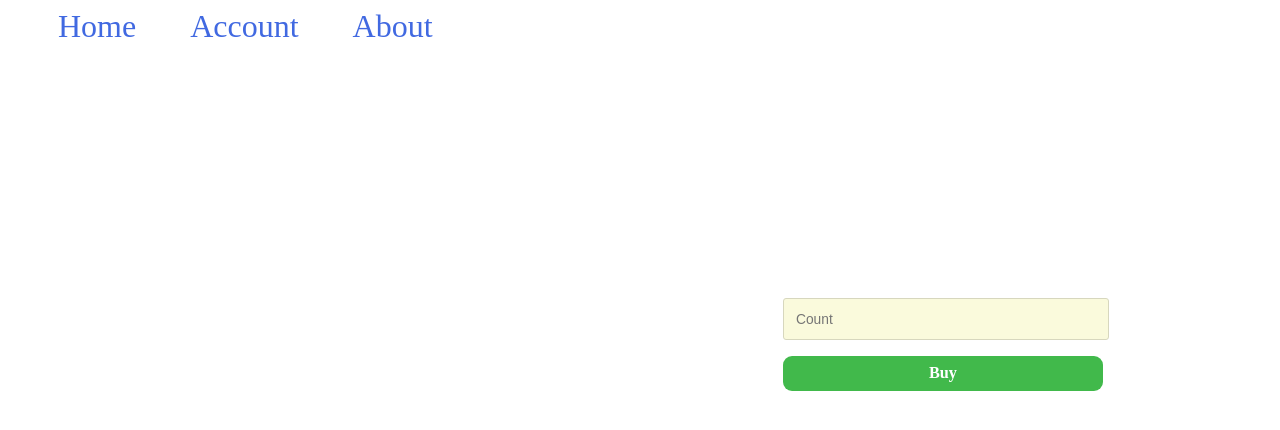
After one commit to 1lyasm/hobby_store, a Flask app: page /buy in a window 1280 px wide. The commit adds this page. Shown: the top 430 px of the page. Run offline with Flask 3, Linux system fonts and the light colour scheme; some libraries are stand-ins or nearby versions.

Commit message:
add buy page

```diff
--- a/app.py
+++ b/app.py
@@ -6,6 +6,7 @@ app = Flask(__name__)
 
 logged_in = False
 cur_user = ""
+buy_id = None
 
 def connect():
     return psql.connect(
@@ -29,10 +30,14 @@ def fetch_items():
     conn.close()
     return items
 
-@app.route("/home")
+@app.route("/home", methods=('GET', 'POST'))
 def home():
     if logged_in is False:
         return redirect("/login")
+    if request.method == "POST":
+        global buy_id
+        buy_id = request.form["buy_id"]
+        return redirect("/buy")
     items = fetch_items()
     return render_template("home.html", items=items)
 
@@ -136,7 +141,6 @@ def fetch_info():
     cursor.execute('begin')
     cursor.execute(f"select name, surname, addr, phone, spent from users where name = '{cur_user}'")
     res = cursor.fetchall()[0]
-    print(res)
     cursor.execute('end')
     cursor.close()
     conn.close()
@@ -153,3 +157,26 @@ def account():
         phone = ""
     return render_template("account.html", uname=uname,
                            surname=surname, addr=addr, phone=phone, spent=spent)
+
+def save_buy():
+    conn = connect()
+    cursor = conn.cursor()
+    msg = ""
+    cursor.execute("begin")
+    # try:
+        # cursor.execute(f"update n_sold ")
+    # except psql.errors.CheckViolation:
+    #     cursor.execute("rollback")
+    #     msg = "That many items are not in stock, please enter smaller value"
+    cursor.execute("end")
+    cursor.close()
+    conn.close()
+
+@app.route("/buy", methods=('GET', 'POST'))
+def buy():
+    msg = ""
+    if request.method == "POST":
+        count = request.form["n_buy"]
+        msg = save_buy()
+        return redirect("/home")
+    return render_template("buy.html", msg=msg)
--- /dev/null
+++ b/templates/buy.html
@@ -0,0 +1,61 @@
+{% extends 'base.html' %}
+
+<h1>{% block title %} Buy {% endblock %}</h1>
+
+{% block content %}
+
+<style>
+    .input_box {
+        height: 38px;
+        text-indent: 10px;
+        font-size: 0.365cm;
+        border-radius: 3px;
+        width: 320px;
+        background-color: rgb(250, 250, 220);
+        border-width: 0.05cm;
+        border-style: solid;
+        border-color: rgb(215, 215, 190);
+    }
+
+    #boxes>* {
+        margin: 3px 0;
+    }
+
+    #buy_button {
+        height: 35px;
+        width: 320px;
+        border-radius: 9px;
+        font-size: 0.43cm;
+        font-weight: 600;
+        margin-left: 0px;
+        margin-top: -5px;
+        background-color: rgb(65, 185, 75);
+        border-color: turquoise;
+        color: white;
+        text-align: center;
+    }
+
+    #buy_form {
+        margin-top: 250px;
+        margin-left: 775px;
+    }
+
+    button {
+        all: unset;
+    }
+</style>
+
+<form method="post" id="buy_form">
+    <div id="boxes">
+        <input type="text" name="n_buy" class="input_box" placeholder="Count">
+        </input>
+    </div>
+
+    <br>
+
+    <button type="submit" id="buy_button">Buy</button>
+
+    </button>
+</form>
+
+{% endblock %}
```
Also changed, not shown: schema.sql (+16 -0 lines), templates/home.html (+7 -16 lines).
